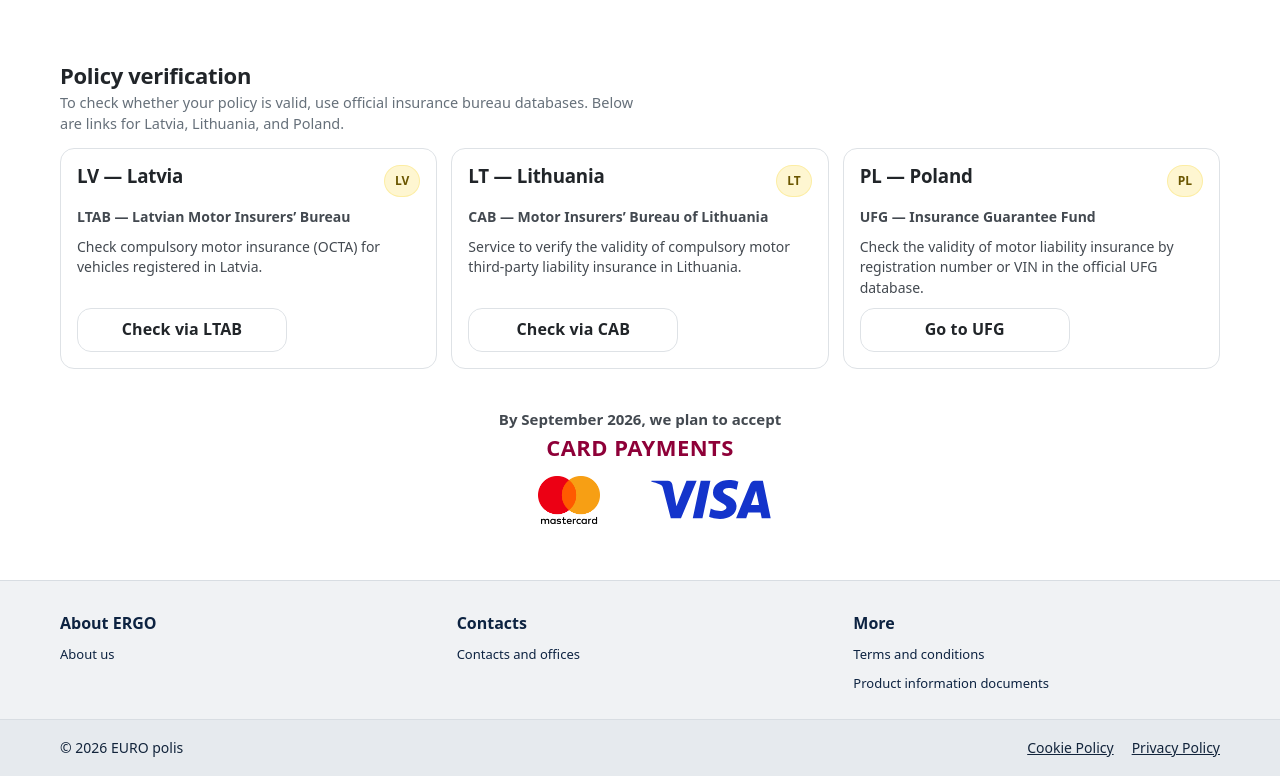
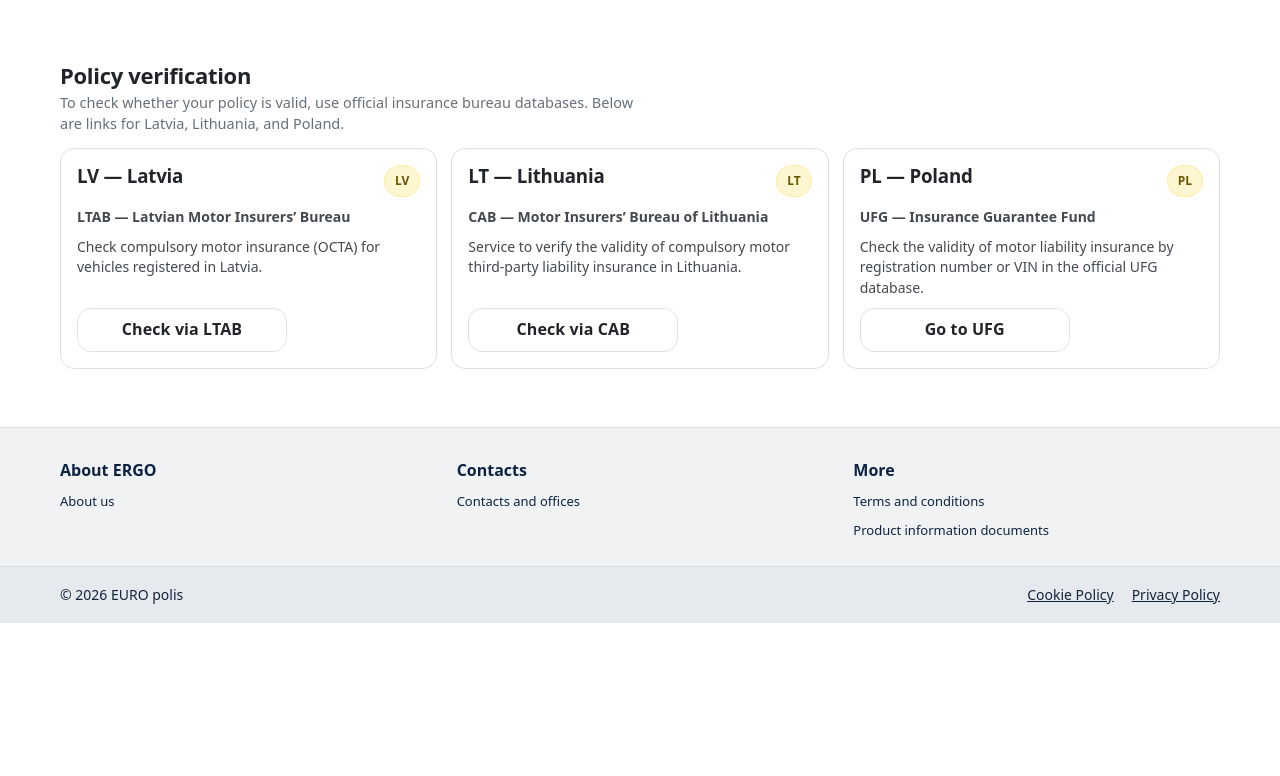
Before and after one commit to sinedis-soft/ergo-multilang, a Next.js app: page /en/ in a window 1280 px wide. Shown: the part 3914-4690 px from the top of the page. After the commit the page ends 4537 px from the top, so only its background shows below. Built offline with nearby package versions, Linux system fonts and the light colour scheme; no server answers.

Commit message:
Keep previous homepage payment notice removal

```diff
--- a/app/components/Home.tsx
+++ b/app/components/Home.tsx
@@ -1,5 +1,4 @@
 // app/components/Home.tsx
-import Image from "next/image";
 import type { Lang } from "@/app/dictionaries/header";
 import { getHomeDictionary } from "@/app/dictionaries/home";
 import InfoCompare from "@/app/components/InfoCompare";
@@ -184,31 +183,7 @@ export default function Home({ lang }: { lang: Lang }) {
         </div>
       </section>
 
-      <section className="section payment-planned" aria-label={t.paymentPlanned.ariaLabel}>
-        <div className="container">
-          <div className="payment-planned__inner">
-            <p className="payment-planned__before">{t.paymentPlanned.before}</p>
-            <p className="payment-planned__after">{t.paymentPlanned.after}</p>
 
-            <div className="payment-planned__logos" aria-label={t.paymentPlanned.logosAriaLabel}>
-              <Image
-                src="/Mastercard-logo.svg.png"
-                alt={t.paymentPlanned.mastercardAlt}
-                width={160}
-                height={80}
-                className="payment-planned__logo"
-              />
-              <Image
-                src="/Visa_Inc._logo_(2021–present).svg"
-                alt={t.paymentPlanned.visaAlt}
-                width={160}
-                height={80}
-                className="payment-planned__logo"
-              />
-            </div>
-          </div>
-        </div>
-      </section>
 
 
     </main>
```
